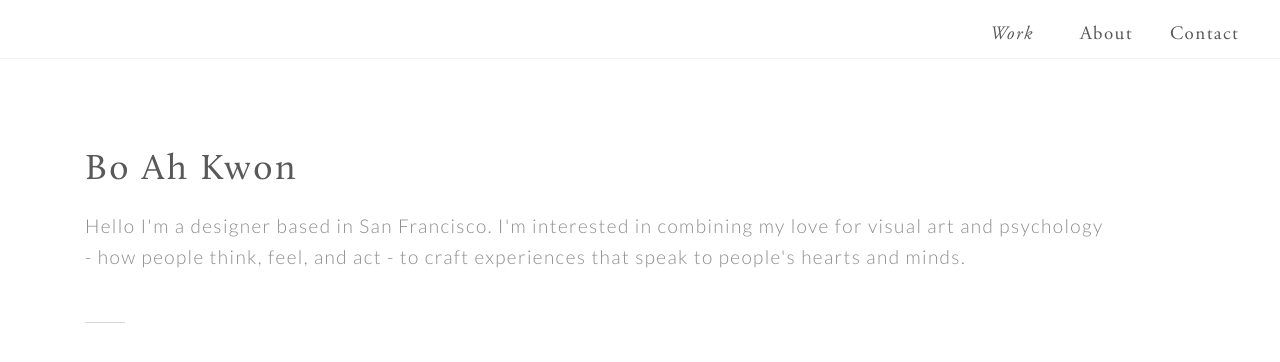
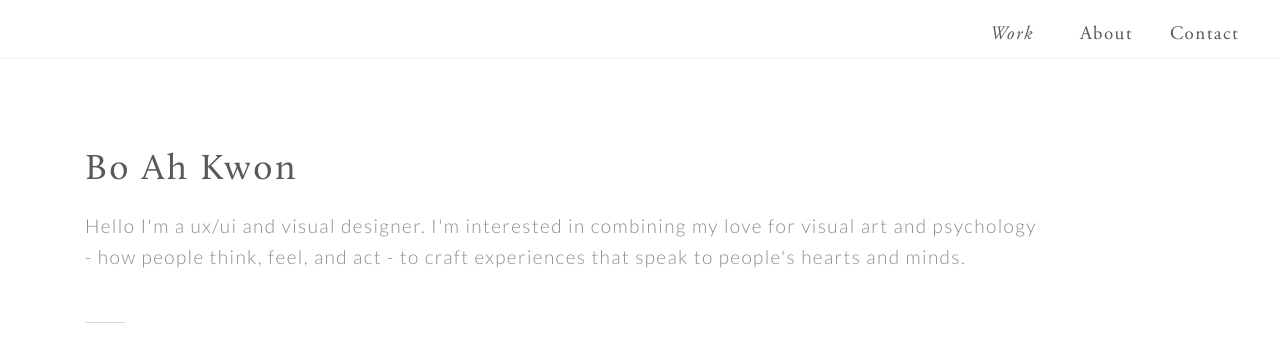
Before and after one commit to bkwon0402/bkwon0402.github.io, a Jekyll site: the page built from index.html, in a window 1280 px wide and 900 px high, cut to the strip 0-369 px from the top of the window. Shown: the top 362 px of the strip. Built offline with Jekyll 4.4.1, drawn with Linux system fonts in a browser that asks for light colours.

Commit message:
Update index.html

```diff
--- a/index.html
+++ b/index.html
@@ -8,7 +8,7 @@ title: home
         <div class="row">
             <div class="col-xs-12 hero_part_30">
                 <div id="hero">Bo Ah Kwon</div>
-                        <p class="hero_p"> Hello I'm a designer based in San Francisco. I'm
+                        <p class="hero_p"> Hello I'm a ux/ui and visual designer. I'm
                             interested in combining my love for visual art and psychology
                             <br>- how people think, feel, and act - to craft experiences that speak to people's hearts and minds.   </p>
                 <div class="line_sep"></div>
```
